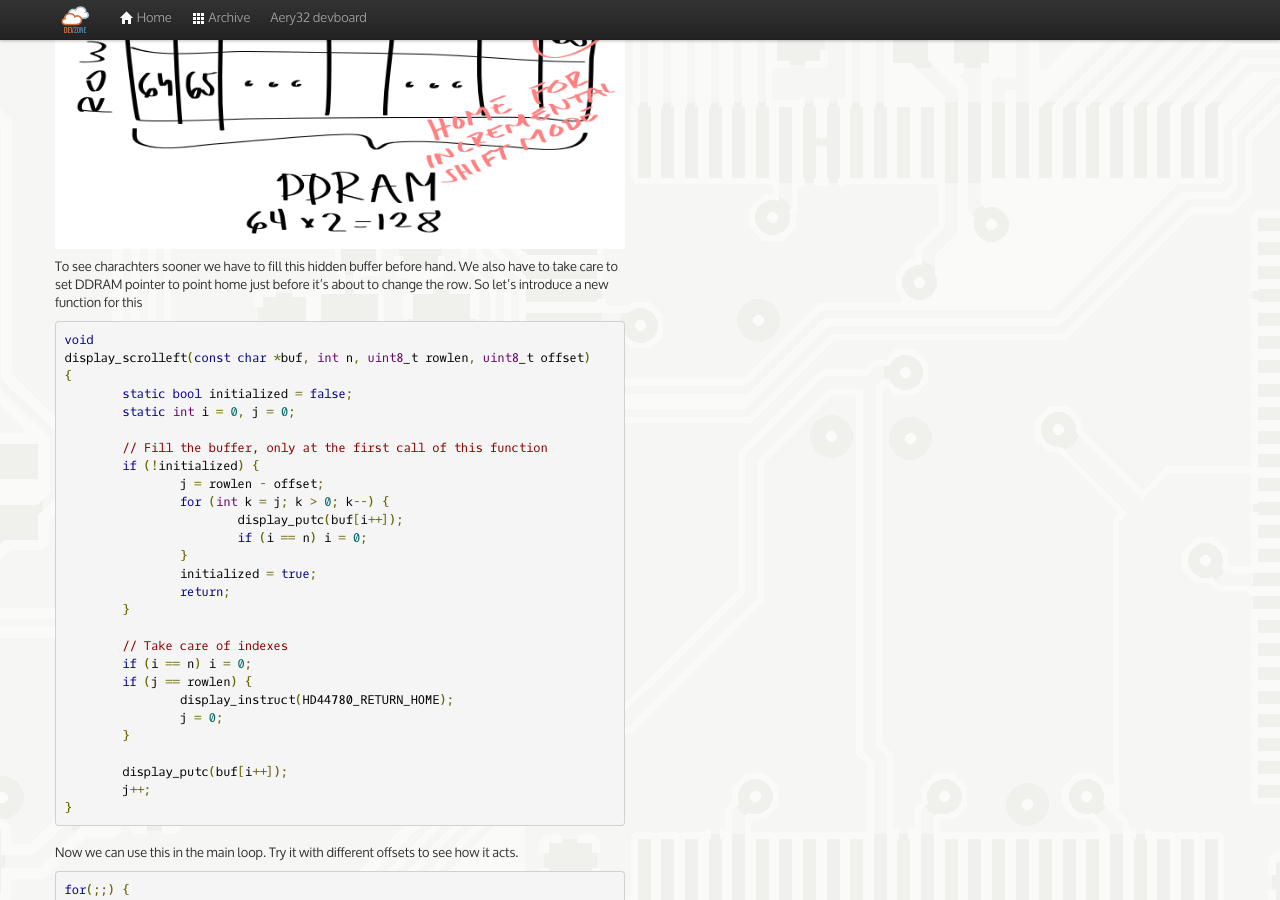
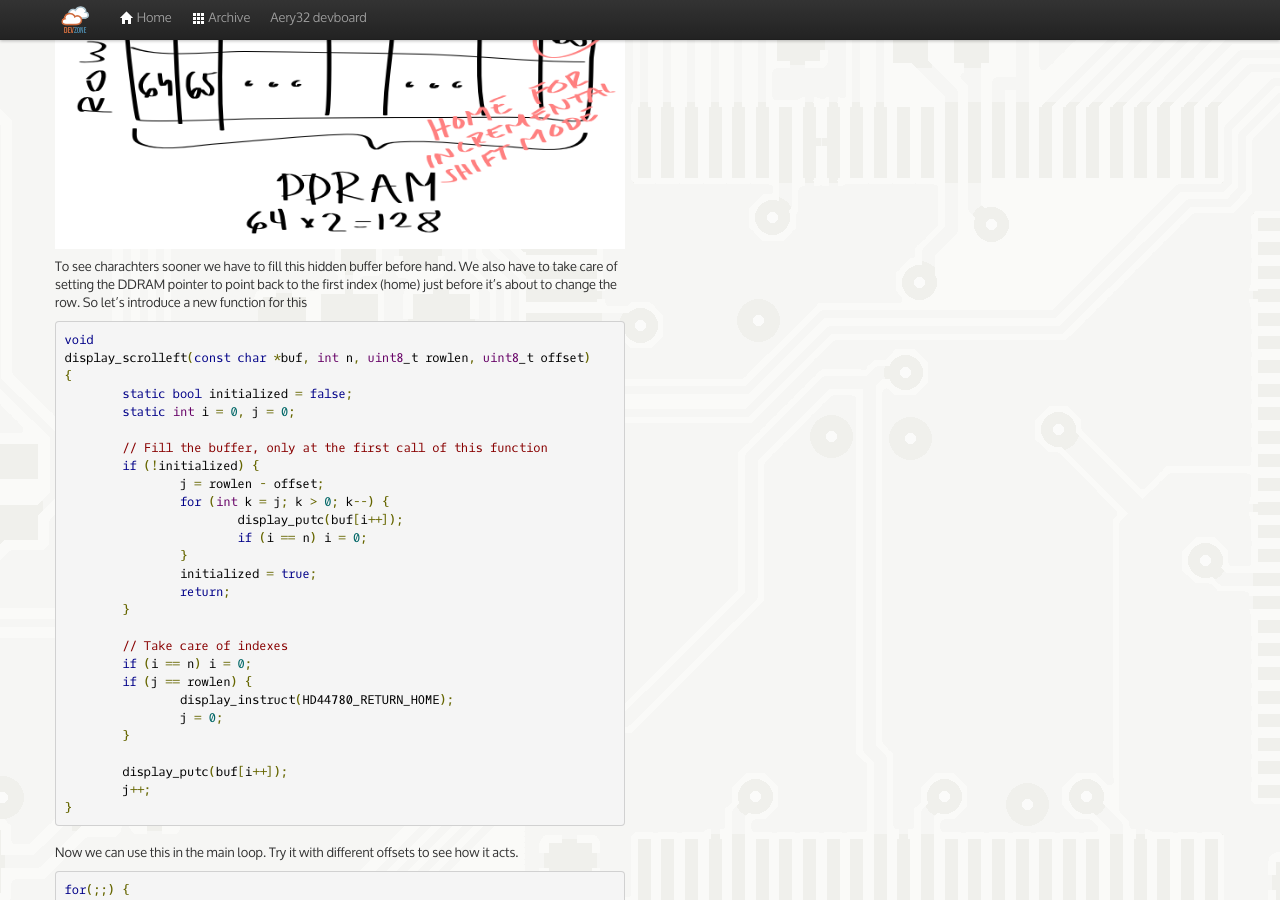
Before and after one commit to aery32/aery32.github.com, a Jekyll site: the page built from _posts/2012-06-24-scroll-text-on-hd44780-type-display.md, in a window 1280 px wide and 900 px high, scrolled down 1559 px. Built offline with Jekyll 4.4.1, drawn with Linux system fonts in a browser that asks for light colours; nearby versions of some CDN libraries; Markdown is read by kramdown in place of the engine named in the settings; comment, search, counter and statistics services are not loaded.

Commit message:
Update master

```diff
--- a/_posts/2012-06-24-scroll-text-on-hd44780-type-display.md
+++ b/_posts/2012-06-24-scroll-text-on-hd44780-type-display.md
@@ -71,7 +71,7 @@ First nothing seems to happen. Then suddenly the text appears and scrolls nicely
 
 ![NHD‐0220](/images/nhd-0220_ddram.png "NHD‐0220DZW‐AG5 jumper selection for SPI")
 
-To see charachters sooner we have to fill this hidden buffer before hand. We also have to take care to set DDRAM pointer to point home just before it's about to change the row. So let's introduce a new function for this
+To see charachters sooner we have to fill this hidden buffer before hand. We also have to take care of setting the DDRAM pointer to point back to the first index (home) just before it's about to change the row. So let's introduce a new function for this
 
 <pre class="prettyprint lang-c">
 void
```
Also changed, not shown: other parts of _posts/2012-06-24-scroll-text-on-hd44780-type-display.md (+1 -1 lines).
